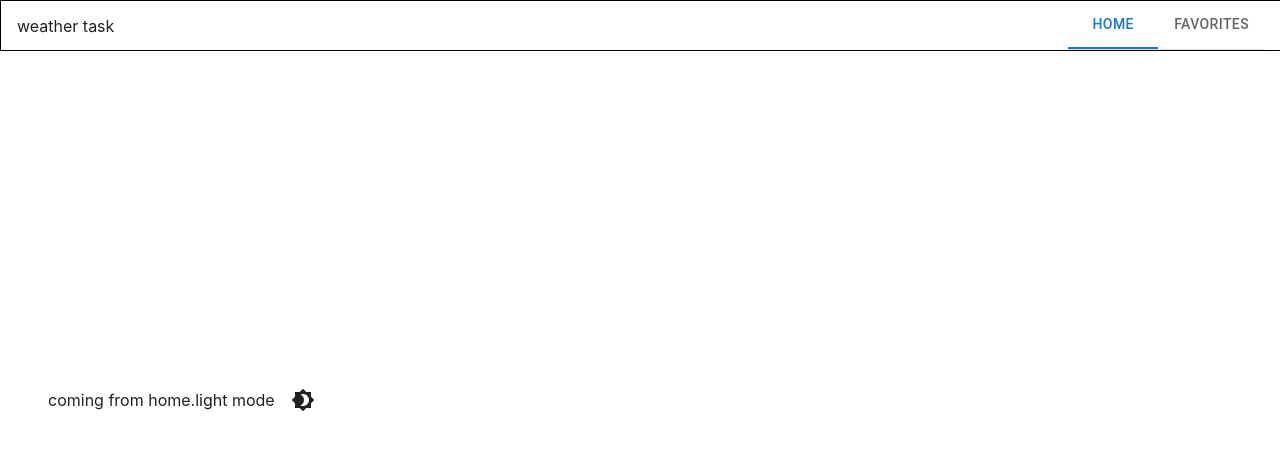
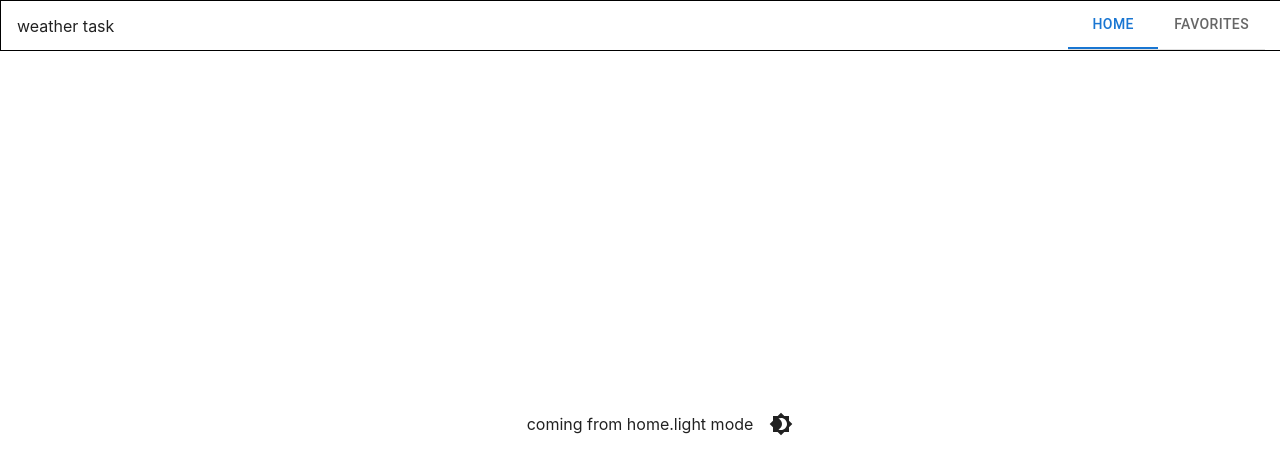
Before and after one commit to syntaxcat/weather-app, a React (Vite) app: page / in a window 1280 px wide. Shown: the top 474 px of the page. Built offline with nearby package versions, Linux system fonts and the light colour scheme.

Commit message:
Dark Mode MUI

```diff
--- a/src/App.tsx
+++ b/src/App.tsx
@@ -31,6 +31,7 @@ function App() {
       sx={{
         display: "flex",
         width: "100%",
+        height: "100vh",
         alignItems: "center",
         justifyContent: "center",
         bgcolor: "background.default",
--- a/src/index.css
+++ b/src/index.css
@@ -1,4 +1,5 @@
 :root {
+  height: 100vh;
   font-family: Inter, system-ui, Avenir, Helvetica, Arial, sans-serif;
   line-height: 1.5;
   font-weight: 400;
@@ -23,7 +24,6 @@ a:hover {
 
 body {
   margin: 0;
-  display: flex;
   place-items: center;
   min-width: 320px;
   min-height: 100vh;
```
